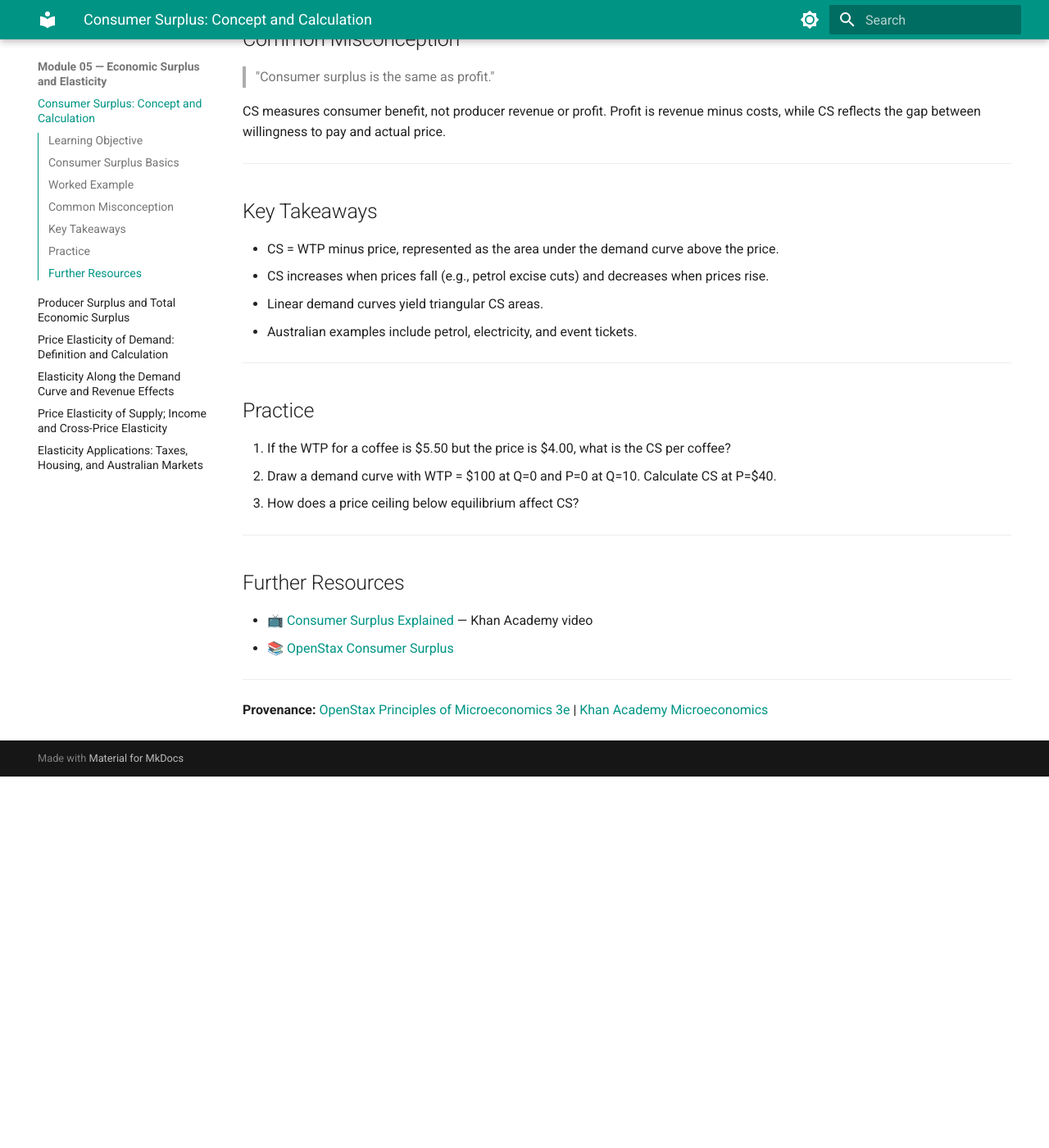
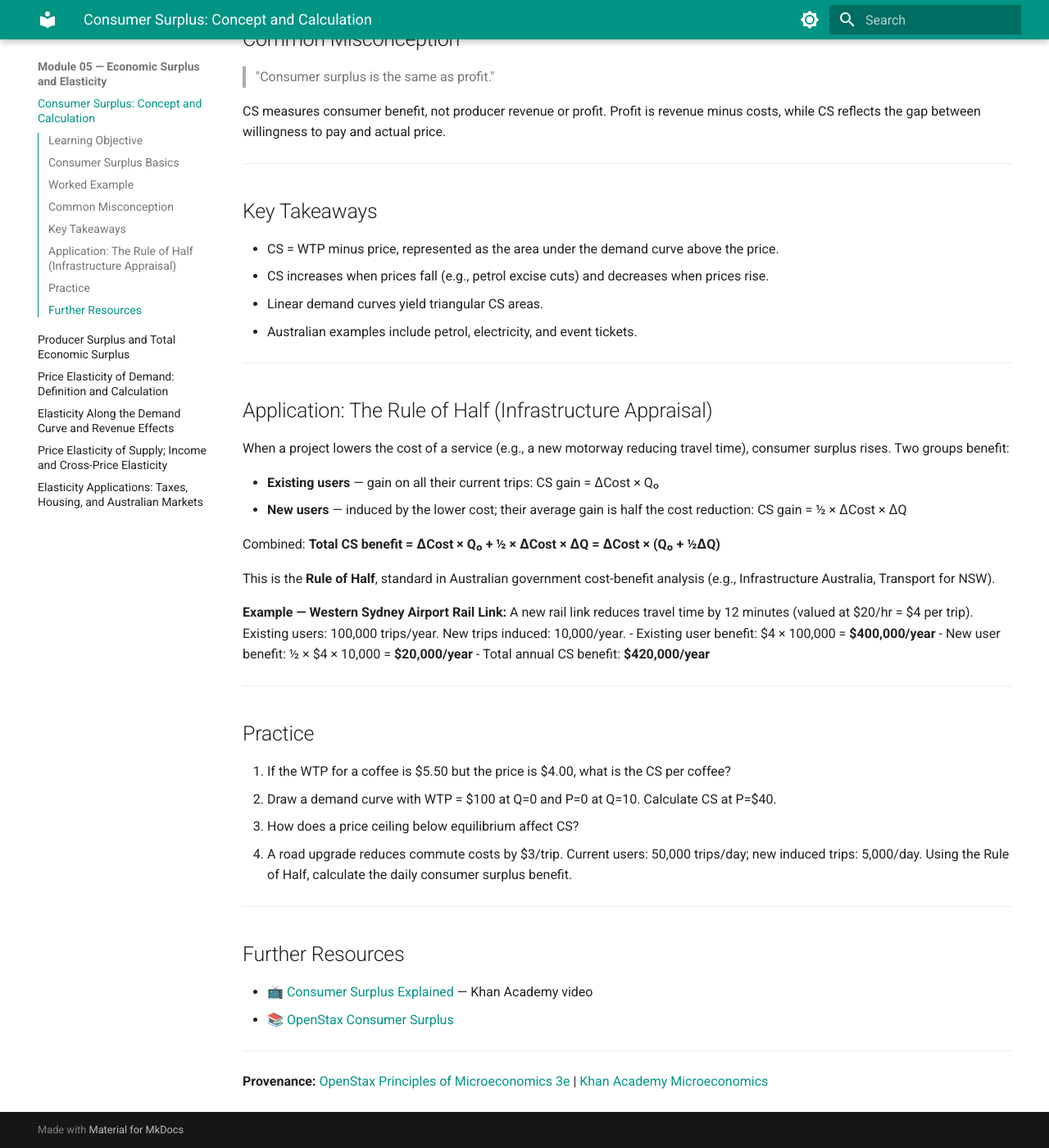
Before and after one commit to pspedding/micro-course-2026, an MkDocs documentation site: the page built from docs/modules/module-05/M05.L01-consumer-surplus-concept-calculation.md, in a window 1280 px wide and 1400 px high, scrolled down 1873 px. Shown: the whole window at 82% size. Built offline with MkDocs 1.6.1 and Material for MkDocs 9.7.7, drawn with Linux system fonts in a browser that asks for light colours; before the commit the page ends 2820 px from its top, so only the background shows below that.

Commit message:
Add Rule of Half to M05.L01 (USYD W4 infrastructure appraisal context)

```diff
--- a/docs/modules/module-05/M05.L01-consumer-surplus-concept-calculation.md
+++ b/docs/modules/module-05/M05.L01-consumer-surplus-concept-calculation.md
@@ -55,11 +55,30 @@ CS measures consumer benefit, not producer revenue or profit. Profit is revenue
 
 ---
 
+## Application: The Rule of Half (Infrastructure Appraisal)
+
+When a project lowers the cost of a service (e.g., a new motorway reducing travel time), consumer surplus rises. Two groups benefit:
+
+- **Existing users** — gain on all their current trips: CS gain = ΔCost × Q₀
+- **New users** — induced by the lower cost; their average gain is half the cost reduction: CS gain = ½ × ΔCost × ΔQ
+
+Combined: **Total CS benefit = ΔCost × Q₀ + ½ × ΔCost × ΔQ = ΔCost × (Q₀ + ½ΔQ)**
+
+This is the **Rule of Half**, standard in Australian government cost-benefit analysis (e.g., Infrastructure Australia, Transport for NSW).
+
+**Example — Western Sydney Airport Rail Link:** A new rail link reduces travel time by 12 minutes (valued at $20/hr = $4 per trip). Existing users: 100,000 trips/year. New trips induced: 10,000/year.
+- Existing user benefit: $4 × 100,000 = **$400,000/year**
+- New user benefit: ½ × $4 × 10,000 = **$20,000/year**
+- Total annual CS benefit: **$420,000/year**
+
+---
+
 ## Practice
 
 1. If the WTP for a coffee is $5.50 but the price is $4.00, what is the CS per coffee?
 2. Draw a demand curve with WTP = $100 at Q=0 and P=0 at Q=10. Calculate CS at P=$40.
 3. How does a price ceiling below equilibrium affect CS?
+4. A road upgrade reduces commute costs by $3/trip. Current users: 50,000 trips/day; new induced trips: 5,000/day. Using the Rule of Half, calculate the daily consumer surplus benefit.
 
 ---
 
```
